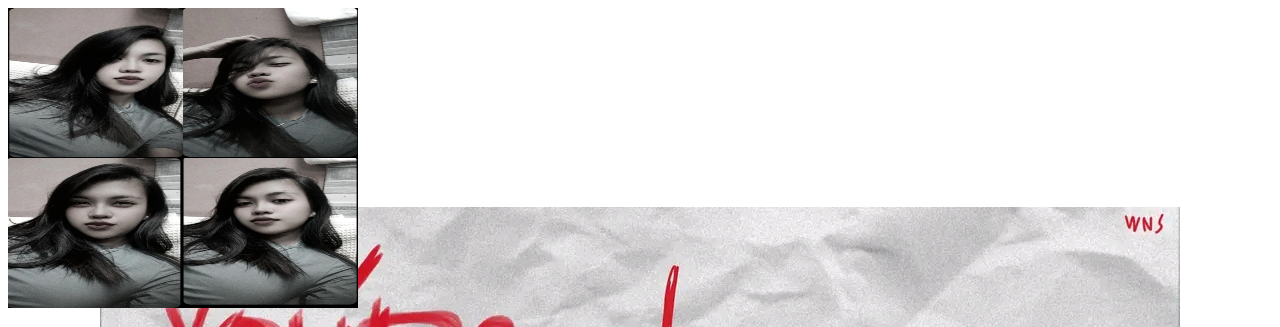
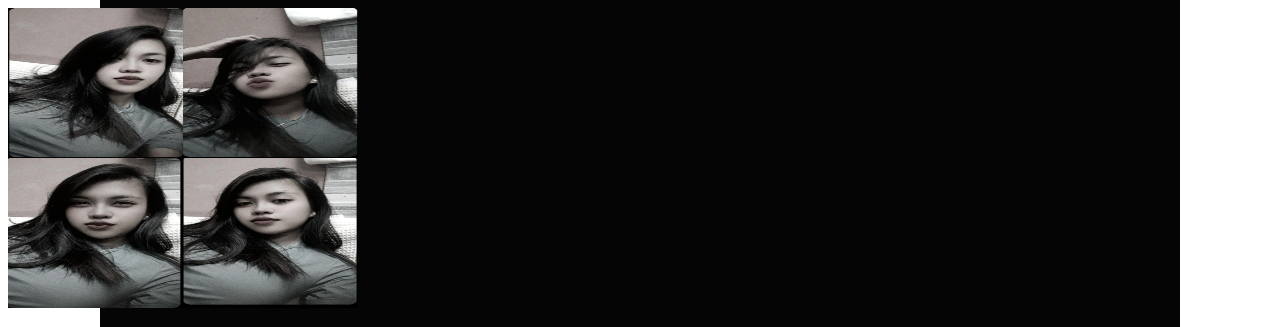
Before and after one commit to marj1003/marj, a plain HTML site: page index.html in a window 1280 px wide. Shown: the top 327 px of the page. Drawn offline with Linux system fonts and the light colour scheme.

Commit message:
Update index.html

```diff
--- a/index.html
+++ b/index.html
@@ -6,7 +6,7 @@
     <title>My Resume</title>
     <style>
         body {
-         background-image: url(' 1742660402882.jpg');
+         background-image: url('Screenshot_20250320-071533.jpg');
             backgroud-size: cover;
             background-repeat: no-repeat;
             background-position: center;
```
